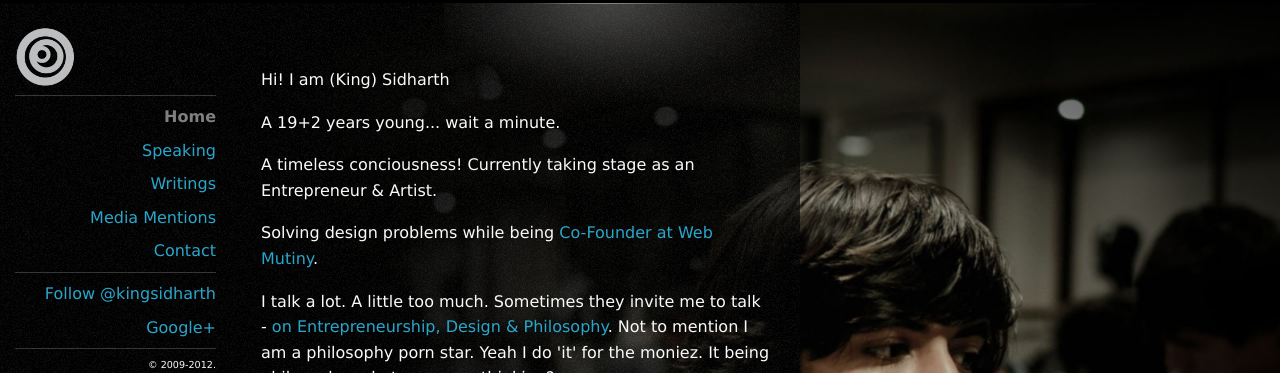
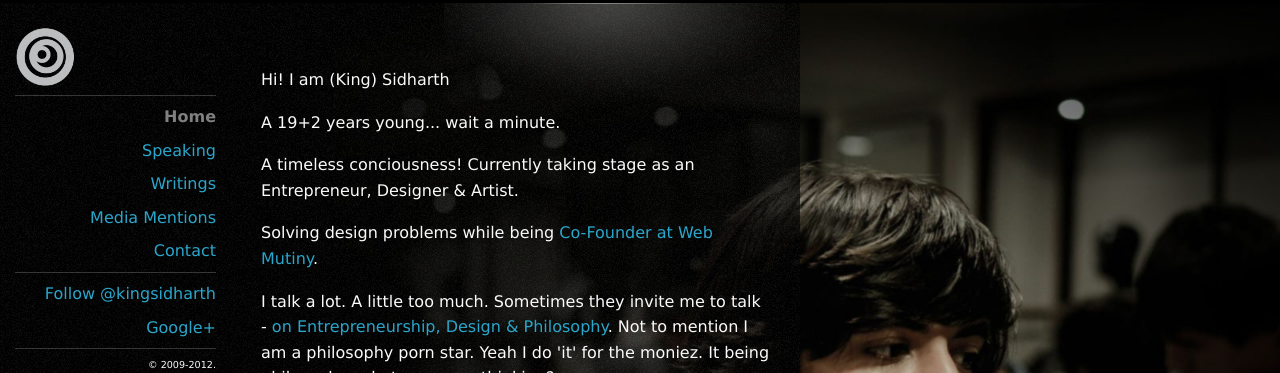
Before and after one commit to utkarshkukreti/kingsidharth.github.com, a Jekyll site: the page built from index.html, in a window 1280 px wide. Shown: the top 373 px of the page. Built offline with Jekyll 4.4.1, drawn with Linux system fonts in a browser that asks for light colours; comment, search, counter and statistics services are not loaded.

Commit message:
Add designer on home page and change background colors

```diff
--- a/_layouts/default.html
+++ b/_layouts/default.html
@@ -34,7 +34,7 @@
      <meta property="app_id"                  content="171634969647127">
     {% endif %}
   </head>
-  <body style="background: url('/images/backgrounds/{{page.background}}') right center fixed no-repeat;
+  <body style="background: url('/images/backgrounds/{{page.background}}') right center fixed #333 no-repeat;
     background-size: cover;">
     <div id='header_area'></div>
     <!-- #header_area -->
--- a/index.html
+++ b/index.html
@@ -9,7 +9,7 @@
 
   <p>A 19+2 years young... wait a minute.</p>
 
-  <p>A timeless conciousness! Currently taking stage as an Entrepreneur &amp; Artist.</p>
+  <p>A timeless conciousness! Currently taking stage as an Entrepreneur, Designer &amp; Artist.</p>
 
   <p>Solving design problems while being <a href="http://webmutiny.in">Co-Founder at Web Mutiny</a>.</p>
 
```
